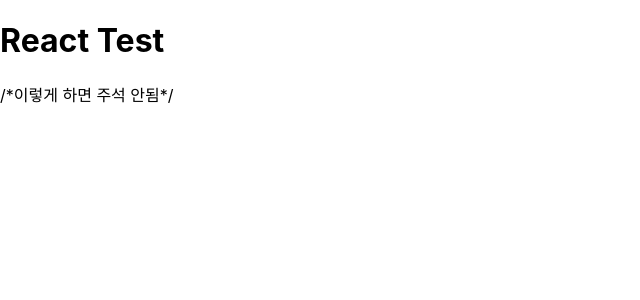
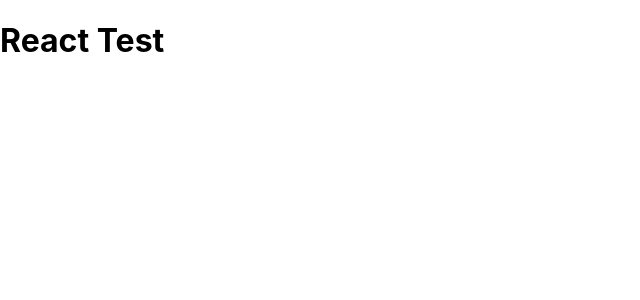
Before and after one commit to Kim-Dong-Kyu/ReactJS, a React (Create React App) app in the folder hello-react/: page / in a window 1280 px wide. Shown: the top 300 px of the page, without its empty margins (0-640 px from the left). Built offline with nearby package versions, Linux system fonts and the light colour scheme.

Commit message:
class component

```diff
--- a/hello-react/src/App.js
+++ b/hello-react/src/App.js
@@ -1,15 +1,11 @@
 import logo from './logo.svg'; /*import 특저 파일을 불러 오는 것을 의미*/
-import './App.css';
+//import './App.css';
+import React,{Component} from'react';
 
-function App() {
-  const v_react = "React";
-  return (
-    <>
-      {/*주석입니다*/}
-      <h1 className="react-Test">{v_react} Test</h1>
-      /*이렇게 하면 주석 안됨*/
-    </>
-  );
+class App extends Component{
+  render(){
+    const v_react =  "React";
+    return <h1 className="react-Test">{v_react} Test</h1>
+  }
 }
-
 export default App;
```
